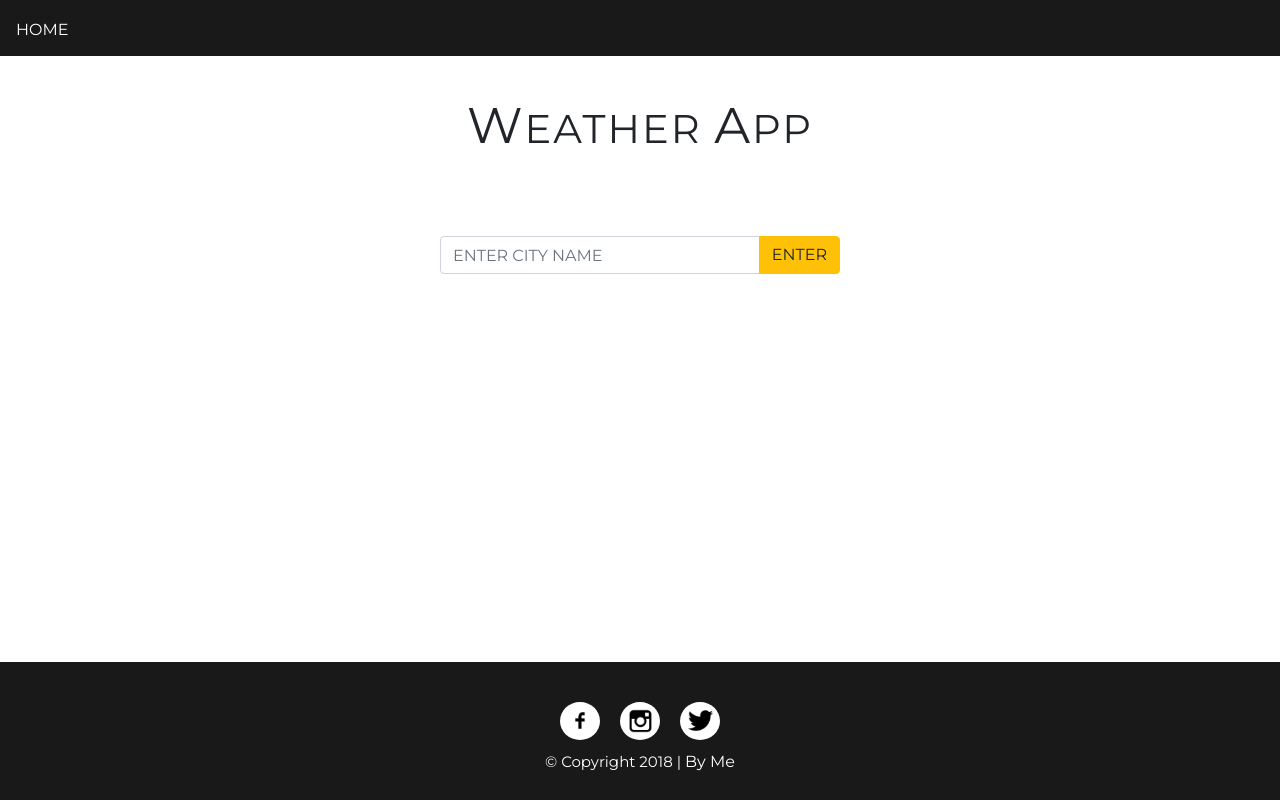
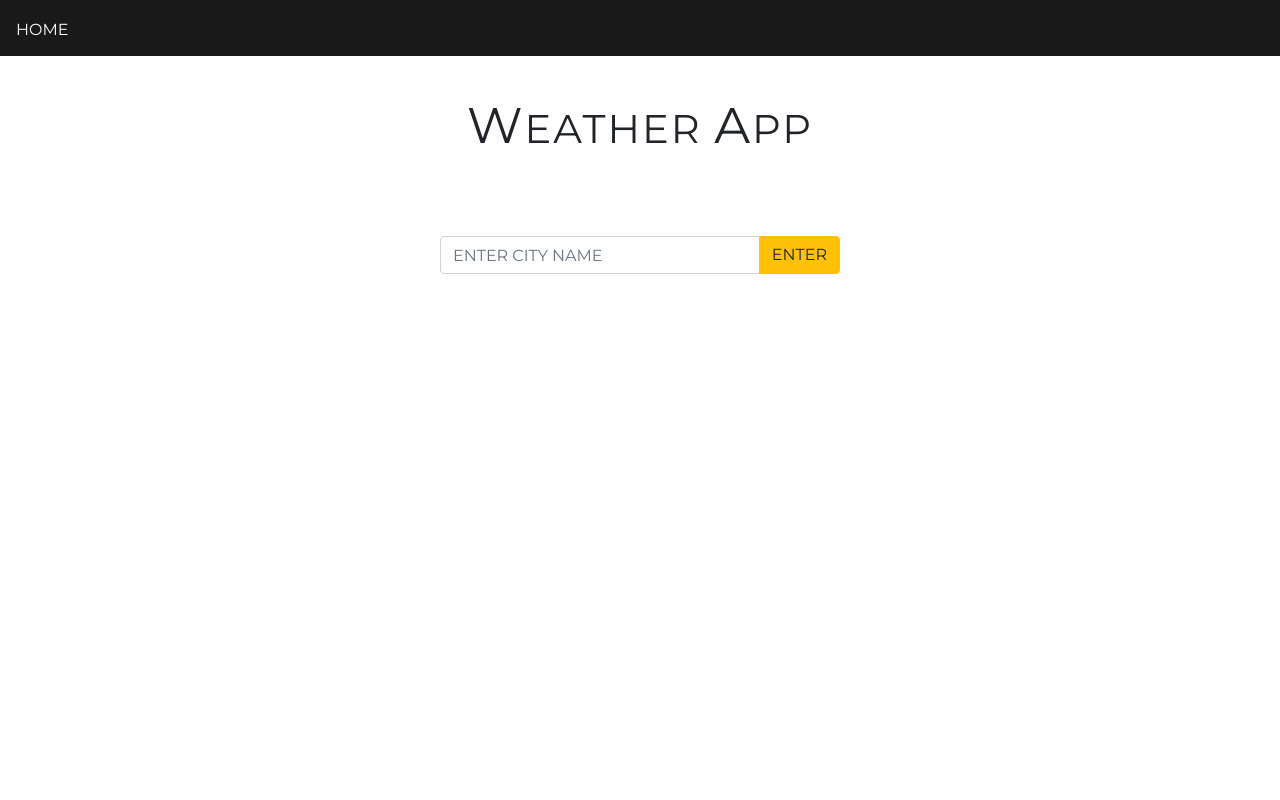
Before and after one commit to nidvar/weather, a plain HTML site: page index.html in a window 1280 px wide. Drawn offline with nearby package versions, Linux system fonts and the light colour scheme.

Commit message:
Update index.html

```diff
--- a/index.html
+++ b/index.html
@@ -65,14 +65,6 @@
 
 
 
-<div class='footer'>
-	<div class='smbox'>
-		<a href='http://facebook.com/facebookau'><div class='smicon'><img src="images/fbicon.png"></a></div>
-		<a href='https://www.instagram.com/instagram/'><div class='smicon'><img src="images/igicon.png"></a></div>
-		<a href='https://twitter.com/Twitter'><div class='smicon'><img src="images/ticon.png"></a></div>
-	</div>
-	<p>© Copyright 2018 | <a href='https://nidvar.github.io/' class='my-link'>By Me</a></p>
-</div>
 
 	<script src="https://code.jquery.com/jquery-3.3.1.slim.min.js" integrity="sha384-q8i/X+965DzO0rT7abK41JStQIAqVgRVzpbzo5smXKp4YfRvH+8abtTE1Pi6jizo" crossorigin="anonymous"></script>
 	<script src="https://cdnjs.cloudflare.com/ajax/libs/popper.js/1.14.7/umd/popper.min.js" integrity="sha384-UO2eT0CpHqdSJQ6hJty5KVphtPhzWj9WO1clHTMGa3JDZwrnQq4sF86dIHNDz0W1" crossorigin="anonymous"></script>
```
